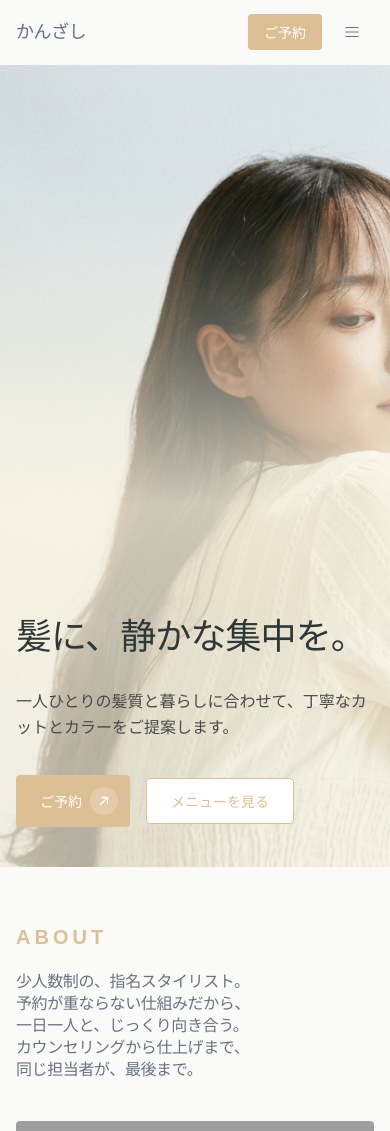
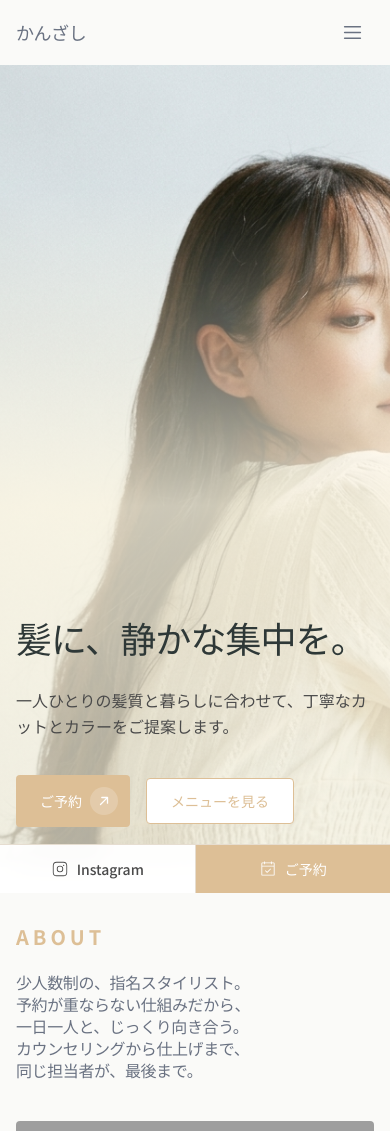
Before and after one commit to reidizhupa/hairsalontokyo, a Next.js app: page / in a window 390 px wide. Shown: the top 1131 px of the page. Built offline with nearby package versions, Linux system fonts and the light colour scheme; grey boxes are pictures that could not be loaded.

Commit message:
fix font to noto sans

```diff
--- a/src/app/globals.css
+++ b/src/app/globals.css
@@ -21,7 +21,7 @@
     --color-accent-soft: var(--accent-soft);
     --color-line: var(--line);
     --font-sans: var(--font-noto-sans-jp);
-  --font-serif: var(--font-noto-serif-jp);
+    --font-serif: var(--font-noto-sans-jp);
 }
 
 body {
--- a/src/app/layout.tsx
+++ b/src/app/layout.tsx
@@ -1,17 +1,12 @@
 import type { Metadata } from "next";
-import { Noto_Sans_JP, Noto_Serif_JP } from "next/font/google";
+import { Noto_Sans_JP } from "next/font/google";
+import { MobileActionBar } from "@/components/mobile-action-bar";
 import "./globals.css";
 
 const notoSansJP = Noto_Sans_JP({
   variable: "--font-noto-sans-jp",
   subsets: ["latin"],
   weight: ["300", "400", "500", "600", "700"],
-});
-
-const notoSerifJP = Noto_Serif_JP({
-  variable: "--font-noto-serif-jp",
-  subsets: ["latin"],
-  weight: ["400", "500", "600"],
 });
 
 export const metadata: Metadata = {
@@ -23,10 +18,11 @@ export default function RootLayout({ children }: LayoutProps<"/">) {
   return (
     <html
       lang="ja"
-      className={`${notoSansJP.variable} ${notoSerifJP.variable} h-full antialiased`}
+      className={`${notoSansJP.variable} h-full antialiased`}
     >
-      <body className="min-h-full flex flex-col bg-background text-foreground font-sans">
+      <body className="min-h-full flex flex-col bg-background text-foreground font-sans pb-14 lg:pb-0">
         {children}
+        <MobileActionBar />
       </body>
     </html>
   );
--- a/src/components/about.tsx
+++ b/src/components/about.tsx
@@ -28,7 +28,7 @@ export function About() {
                     <span className="font-serif text-xl font-bold uppercase tracking-[0.2em] text-accent">
                         About
                     </span>
-                    <h2 className="mt-5 font-serif text-md md:text-3xl font-medium text-gray-500 leading-snug tracking-tight ">
+                    <h2 className="mt-5 font-serif text-md md:text-3xl font-thin text-gray-500 leading-snug tracking-tight ">
                         少人数制の、指名スタイリスト。
                         <br />
                         予約が重ならない仕組みだから、
--- a/src/components/booking-cta.tsx
+++ b/src/components/booking-cta.tsx
@@ -23,7 +23,7 @@ export function BookingCta() {
                             <span className="font-serif text-xl font-bold uppercase tracking-[0.2em] text-accent">
                                 Contact
                             </span>
-                            <h2 className="mt-5 max-w-md font-serif text-base font-medium leading-snug tracking-tight text-gray-500 md:text-3xl">
+                            <h2 className="mt-5 max-w-md font-serif text-base font-thin leading-snug tracking-tight text-gray-500 md:text-3xl">
                                 空き枠には限りがあります。お早めにご予約を。
                             </h2>
                             <Link
--- a/src/components/gallery.tsx
+++ b/src/components/gallery.tsx
@@ -13,19 +13,25 @@ const SHOTS = [
 
 export function Gallery() {
     return (
-    <section id="gallery" className="mx-auto max-w-7xl px-4 py-14 sm:px-6 sm:py-20 md:py-28 lg:px-10">
+        <section
+            id="gallery"
+            className="mx-auto max-w-7xl px-4 py-14 sm:px-6 sm:py-20 md:py-28 lg:px-10"
+        >
             <Reveal className="max-w-xl">
                 <span className="font-serif text-xl font-bold uppercase tracking-[0.2em] text-accent">
                     Gallery
                 </span>
-        <h2 className="mt-5 font-serif text-base font-medium text-gray-500 leading-snug tracking-tight md:text-3xl">
+                <h2 className="mt-5 font-serif text-base font-thin text-gray-500 leading-snug tracking-tight md:text-3xl">
                     一つひとつの仕上がりを、写真でご覧いただけます。
                 </h2>
             </Reveal>
 
             <Reveal className="mt-10 grid grid-cols-2 gap-3 sm:mt-12 sm:gap-4 md:grid-cols-3">
                 {SHOTS.map((id) => (
-          <div key={id} className="relative aspect-square overflow-hidden rounded-sm">
+                    <div
+                        key={id}
+                        className="relative aspect-square overflow-hidden rounded-sm"
+                    >
                         <Image
                             src={unsplash(id, 700, 700)}
                             alt="サロンでの施術の様子"
--- a/src/components/hero.tsx
+++ b/src/components/hero.tsx
@@ -21,7 +21,7 @@ export function Hero() {
     return (
         <section
             id="top"
-            className="relative flex min-h-[95dvh] flex-col justify-end overflow-hidden bg-background sm:min-h-screen"
+            className="relative flex min-h-[95dvh] md:min-h-[95dvh] flex-col justify-end overflow-hidden bg-background sm:min-h-screen"
         >
             <div className="absolute inset-0">
                 <Image
--- /dev/null
+++ b/src/components/mobile-action-bar.tsx
@@ -0,0 +1,45 @@
+"use client";
+
+import Link from "next/link";
+import { useEffect, useState } from "react";
+import { CalendarCheck, InstagramLogo } from "@phosphor-icons/react/dist/ssr";
+
+export function MobileActionBar() {
+    const [visible, setVisible] = useState(false);
+
+    useEffect(() => {
+        const about = document.getElementById("about");
+        if (!about) return;
+
+        const onScroll = () => {
+            setVisible(about.getBoundingClientRect().top <= 0);
+        };
+
+        onScroll();
+        window.addEventListener("scroll", onScroll, { passive: true });
+        return () => window.removeEventListener("scroll", onScroll);
+    }, []);
+
+    return (
+        <div
+            className={`fixed inset-x-0 bottom-0 z-50 flex border-t border-line bg-surface/95 pb-[env(safe-area-inset-bottom)] backdrop-blur-md transition-transform duration-300 ease-out lg:hidden ${
+                visible ? "translate-y-0" : "translate-y-full"
+            }`}
+        >
+            <Link
+                href="https://instagram.com"
+                className="flex flex-1 items-center justify-center gap-2 border-r border-line py-3.5 text-sm font-medium text-foreground-muted transition-colors active:bg-surface-sunken"
+            >
+                <InstagramLogo size={18} weight="light" />
+                Instagram
+            </Link>
+            <Link
+                href="https://wa.me/810312345678"
+                className="flex flex-1 items-center justify-center gap-2 bg-accent py-3.5 text-sm font-medium text-white transition-transform active:scale-[0.98]"
+            >
+                <CalendarCheck size={18} weight="light" />
+                ご予約
+            </Link>
+        </div>
+    );
+}
--- a/src/components/navbar.tsx
+++ b/src/components/navbar.tsx
@@ -54,7 +54,7 @@ export function Navbar() {
                 <div className="flex items-center gap-2 sm:gap-3">
                     <Link
                         href="#contact"
-                        className="inline-flex items-center rounded-sm bg-accent px-4 py-2 text-sm font-medium text-white transition-transform active:scale-[0.98] hover:opacity-90 sm:px-5 sm:py-2.5"
+                        className="hidden items-center rounded-sm bg-accent px-4 py-2 text-sm font-medium text-white transition-transform active:scale-[0.98] hover:opacity-90 sm:px-5 sm:py-2.5 lg:inline-flex"
                     >
                         ご予約
                     </Link>
@@ -64,7 +64,7 @@ export function Navbar() {
                         className="lg:hidden inline-flex h-11 w-11 items-center justify-center rounded-full text-gray-500"
                         aria-label="Toggle menu"
                     >
-                        {open ? <X size={18} /> : <List size={18} />}
+                        {open ? <X size={23} /> : <List size={23} />}
                     </button>
                 </div>
             </div>
@@ -83,6 +83,13 @@ export function Navbar() {
                             </Link>
                         ))}
                     </nav>
+                    <Link
+                        href="#contact"
+                        onClick={() => setOpen(false)}
+                        className="mt-3 inline-flex w-full items-center justify-center rounded-sm bg-accent px-5 py-2.5 text-sm font-medium text-white transition-transform active:scale-[0.98] hover:opacity-90"
+                    >
+                        ご予約
+                    </Link>
                 </div>
             )}
         </header>
--- a/src/components/recruit.tsx
+++ b/src/components/recruit.tsx
@@ -25,7 +25,7 @@ export function Recruit() {
                         <span className="font-serif text-xl font-bold uppercase tracking-[0.2em] text-accent">
                             Recruit
                         </span>
-            <h2 className="mt-5 font-serif text-base font-medium text-gray-500 leading-snug tracking-tight md:text-3xl">
+                        <h2 className="mt-5 font-serif text-base font-thin text-gray-500 leading-snug tracking-tight md:text-3xl">
                             一緒に働く仲間を、
                             <br />
                             募集しています。
--- a/src/components/services.tsx
+++ b/src/components/services.tsx
@@ -40,7 +40,7 @@ export function Services() {
                     <span className="font-serif text-xl font-bold uppercase tracking-[0.2em] text-accent">
                         Menu
                     </span>
-                    <h2 className="mt-5 max-w-xl font-serif text-base font-medium text-gray-500 leading-snug tracking-tight md:text-3xl">
+                    <h2 className="mt-5 max-w-xl font-serif text-base font-thin text-gray-500 leading-snug tracking-tight md:text-3xl">
                         メニューは、あえて少なく。
                     </h2>
                 </Reveal>
```
Also changed, not shown: src/components/stylists.tsx (+10 -4 lines). Lines whose indentation alone changed are shown as unchanged.
